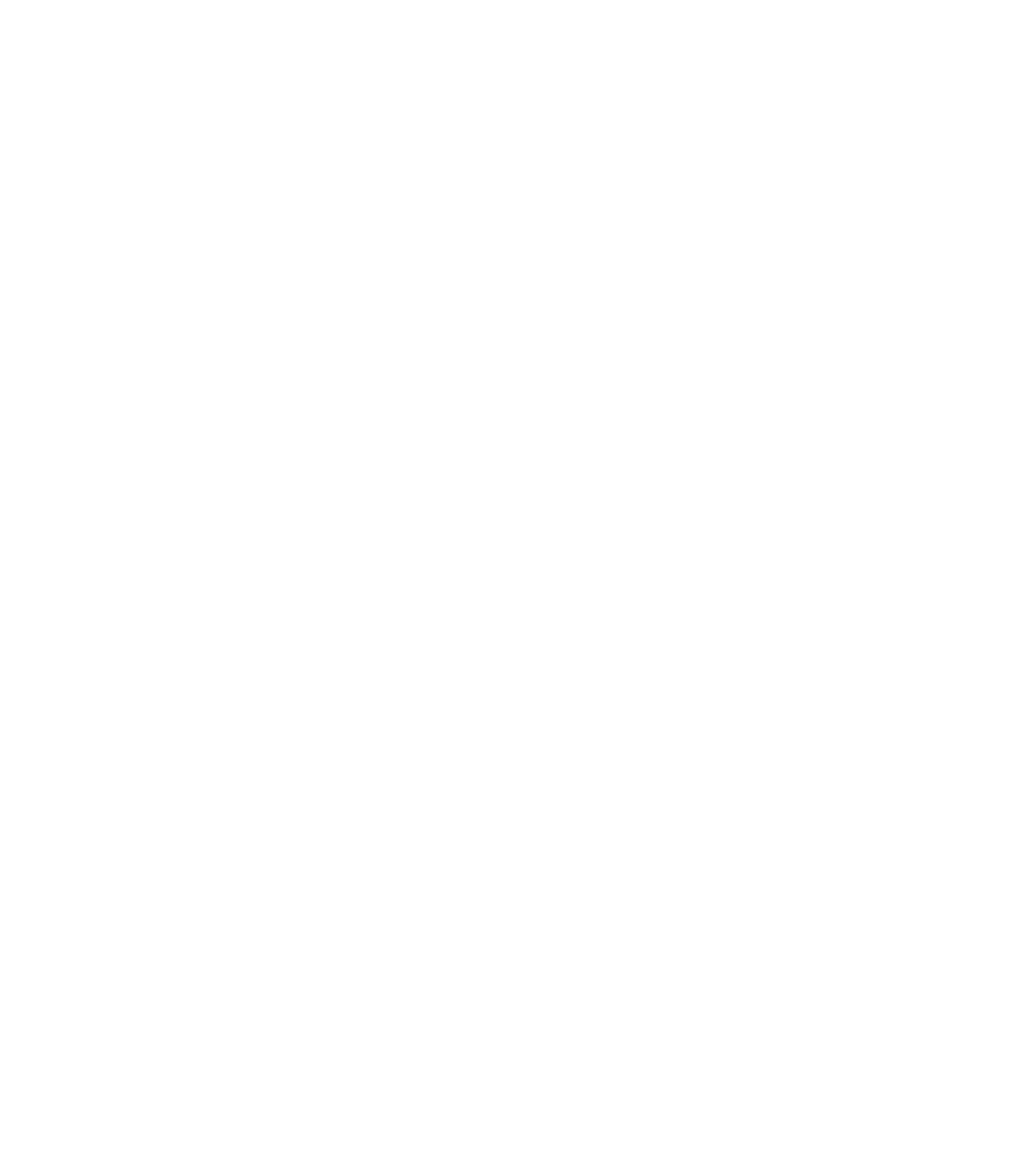
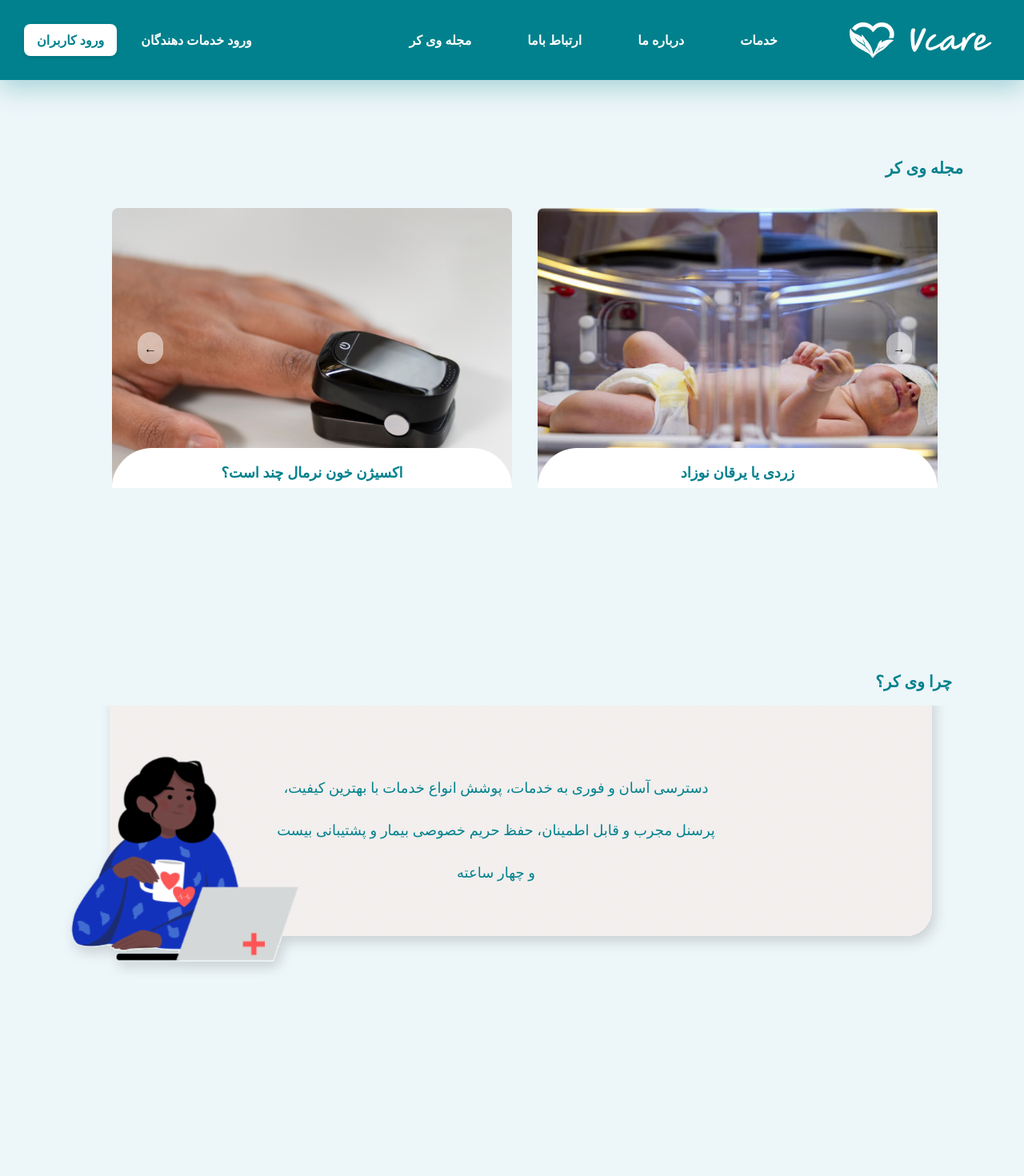
Before and after one commit to parsard/vcare-front, a React (Create React App) app: page /article/1 in a window 1280 px wide. Before the commit this address had no page. Shown: the top 1470 px of the page at 80% size. Before the commit the page ends 800 px from the top, so only its background shows below. Built offline with nearby package versions, Linux system fonts and the light colour scheme.

Commit message:
routes set

```diff
--- a/package.json
+++ b/package.json
@@ -20,7 +20,7 @@
     "react": "^18.3.1",
     "react-dom": "^18.3.1",
     "react-redux": "^9.1.2",
-    "react-router-dom": "^6.27.0",
+    "react-router-dom": "^6.28.0",
     "react-scripts": "5.0.1",
     "react-slick": "^0.30.2",
     "react-toastify": "^10.0.6",
--- a/src/App.js
+++ b/src/App.js
@@ -2,7 +2,8 @@
 // index.js or App.js
 import "typeface-source-sans-pro";
 
-import { BrowserRouter, Route, Routes } from "react-router-dom";
+import { BrowserRouter as Router, Routes, Route } from "react-router-dom";
+
 // import { Modal } from "./Components/Modal/Modal";
 // import Navbar from "./Components/NavBar/NavBar";
 
@@ -12,6 +13,7 @@ import { Provider } from "react-redux";
 import store from "./store";
 import Navbar from "./Components/NavBar/NavBar";
 import UserProfile from "./Components/UserDashbord/UserProfile";
+import ArticleDetail from "./Components/Articles/ArticleDetail";
 import { validateToken } from "./slice/authSlice";
 import { useEffect } from "react";
 
@@ -23,12 +25,16 @@ function App() {
     dispatch(validateToken());
   }, [dispatch]);
   return (
-    <Routes>
-      <Route index path="/" element={<AppLayout></AppLayout>}>
-        {/* {<Route index path="/" element={<h1> </h1>}></Route>} */}
-        {/* <Route path="/profile" element={<UserProfile />} /> */}
-      </Route>
-    </Routes>
+        <Routes>
+          <Route path="/" element={<AppLayout />}>
+            {/* Nested Route for the Home page content */}
+            {/* <Route index element={<div>Home Content</div>} /> */}
+
+            {/* Route for Article Details */}
+            <Route path="article/:id" element={<ArticleDetail />} />
+          </Route>
+        </Routes>
+
   );
 }
 
--- a/src/Components/About us/About.jsx
+++ b/src/Components/About us/About.jsx
@@ -5,26 +5,24 @@ const About = () => {
   return (
     <div
       className="flex flex-col items-center justify-center min-h-screen"
-      style={{ transform: "translateX(-30px)", marginTop: "10px" }}
+      style={{ transform: "translateX(-30px)", marginTop: "10px",marginBottom:'50px' }}
     >
       <h1
-        className="text-xl font-semibold text-[#00818d] mb-4 self-end "
+        className="text-xl font-bold text-[#00818d] mb-4 self-end "
         style={{ marginTop: "-30px", marginRight: "60px" }}
       >
         چرا وی کر؟
       </h1>
 
-      {/* SVG as the main background */}
       <div className="relative w-[1150px] h-[350px]">
         <img
           src={info}
           alt="info"
           className="absolute w-full h-full object-cover"
         />
-        {/* Text inside the SVG */}
         <div
           className="absolute top-1/2 left-1/2 transform -translate-x-1/2 -translate-y-1/2  text-lg text-center pb-10 pl-5"
-          style={{ lineHeight: "53px", color: "#00818d" }}
+          style={{ lineHeight: "53px", color: "#00818d", margingLeft: "30px" }}
         >
           دسترسی آسان و فوری به خدمات، پوشش انواع خدمات با بهترین کیفیت، پرسنل
           مجرب و قابل اطمینان، حفظ حریم خصوصی بیمار و پشتیبانی بیست و چهار ساعته{" "}
--- a/src/Components/Articles/Article.jsx
+++ b/src/Components/Articles/Article.jsx
@@ -1,13 +1,15 @@
 import React, { useEffect, useState } from "react";
 import { motion, AnimatePresence } from "framer-motion";
 
-// تصاویر را ایمپورت کنید
 import feshar from "../../Assets/2.jpg";
 import nozad from "../../Assets/1.jpg";
 import ghafase from "../../Assets/4.jpg";
 import rie from "../../Assets/3.jpg";
 import { fetchArticles } from "../../slice/authSlice";
 import { useDispatch, useSelector } from "react-redux";
+import { BrowserRouter as Router, Route, Routes } from 'react-router-dom';
+import { Link } from "react-router-dom";
+
 const Article = () => {
   const articles = [
     {
@@ -58,7 +60,13 @@ const Article = () => {
   return (
     <div className="relative   flex justify-center items-center overflow-hidden mb-10 mt-20 pt-20">
       <div className="absolute top-0 right-0 z-10 p-4">
-        <h1 className="text-xl font-bold text-[#00818d]"> مجله وی کر </h1>
+        <h1
+          className="text-xl font-bold text-[#00818d]"
+          style={{ marginRight: "60px" }}
+        >
+          {" "}
+          مجله وی کر{" "}
+        </h1>
       </div>
       <div className="w-[1000px] h-[350px] relative flex space-x-8">
         <AnimatePresence mode="wait">
@@ -90,11 +98,12 @@ const Article = () => {
                   backgroundPosition: "center",
                 }}
               >
-                <div className="absolute bottom-[-50px] w-full bg-white/100 text[#00818d] p-4 rounded-full">
+                <Link to ={`/article/${article.id}`} className="absolute bottom-[-50px] w-full bg-white/100 text[#00818d] p-4 rounded-full">
+
                   <h2 className="text-lg font-bold truncate text-[#00818d] text-center mb-10">
                     {article.title}
                   </h2>
-                </div>
+                </Link>
               </motion.div>
             ))}
         </AnimatePresence>
--- /dev/null
+++ b/src/Components/Articles/ArticleDetail.jsx
@@ -0,0 +1,12 @@
+import { useParams } from "react-router";
+
+const ArticleDetail = () => {
+
+    const { id } = useParams();
+    return (
+        <div>
+
+        </div>
+    )
+}
+export default  ArticleDetail;
```
Also changed, not shown: 1 other file (tests, documents, lock files or other folders).
